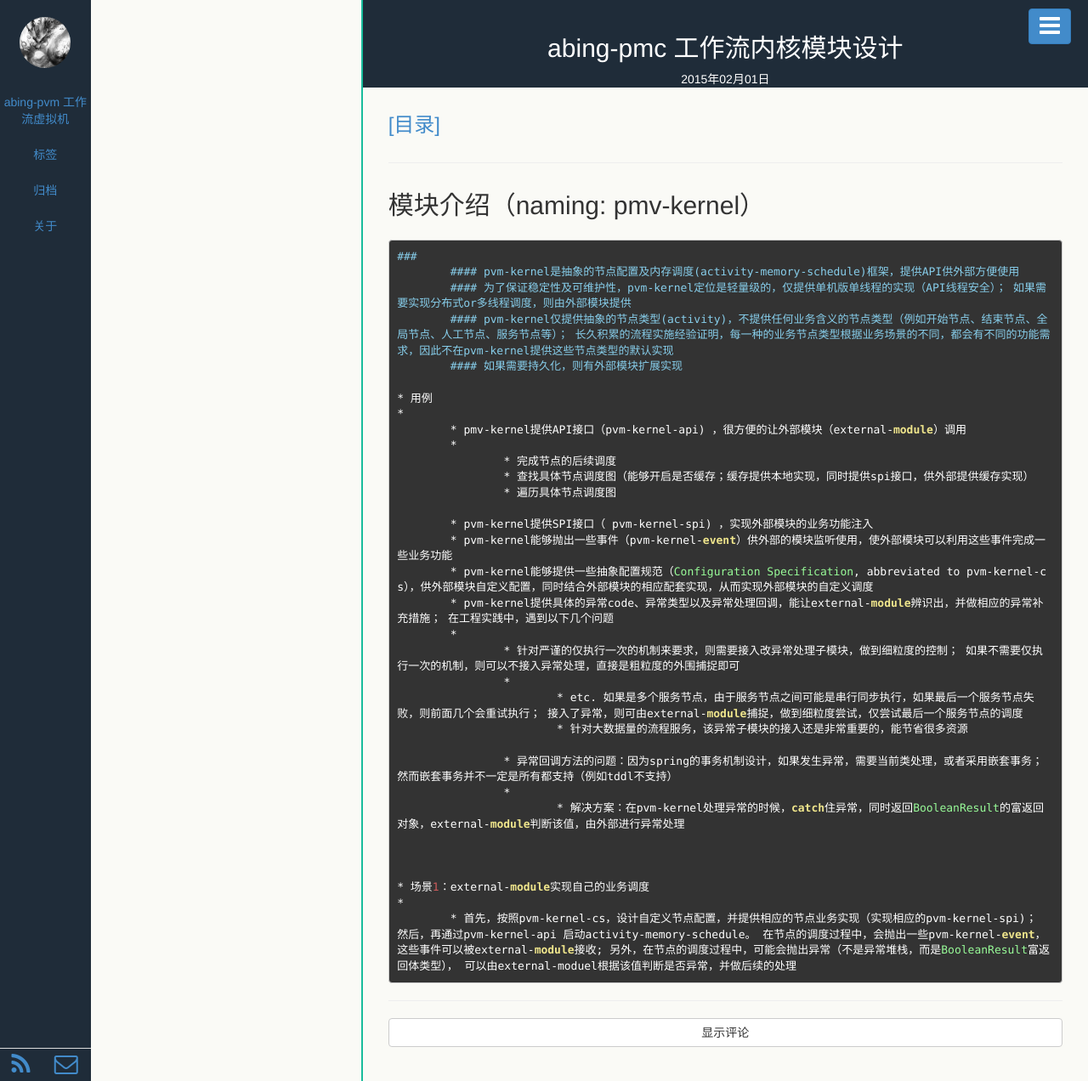
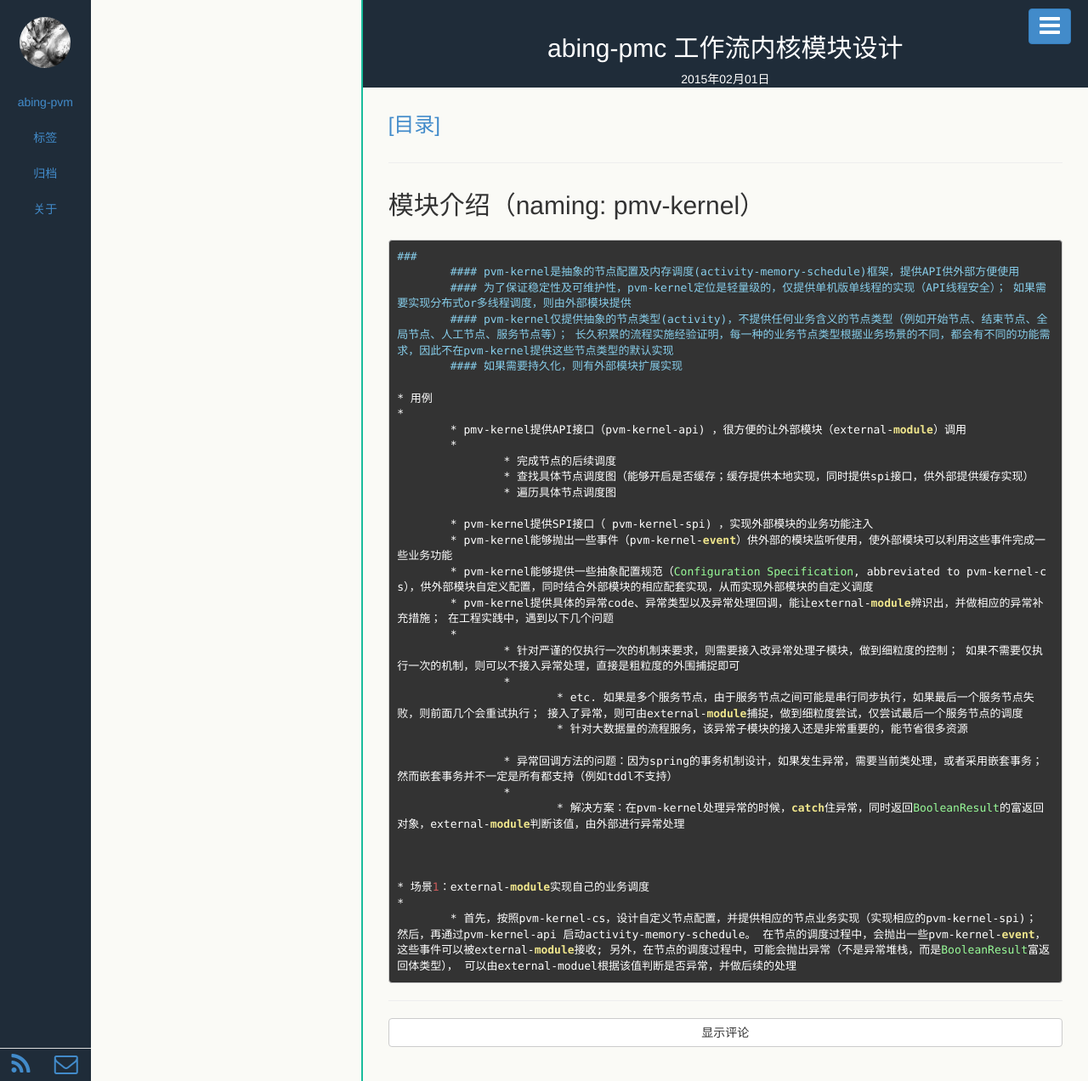
Before and after one commit to brucejiang-jgf/brucejiang-jgf.github.io, a Jekyll site: the page built from _posts/2015-02-01-abing-pvm-kernel-module.md, in a window 1280 px wide. Shown: the whole page at 85% size. Built offline with Jekyll 4.4.1, drawn with Linux system fonts in a browser that asks for light colours.

Commit message:
my first try

```diff
--- a/_posts/2015-02-01-abing-pvm-kernel-module.md
+++ b/_posts/2015-02-01-abing-pvm-kernel-module.md
@@ -1,7 +1,7 @@
 ---
 layout: post
 title: abing-pmc 工作流内核模块设计
-category: abing-pvm 工作流虚拟机
+category: abing-pvm
 tags: [workflow, bpm, pvm]
 keywords: workflow,bpm,pvm
 description:
```
